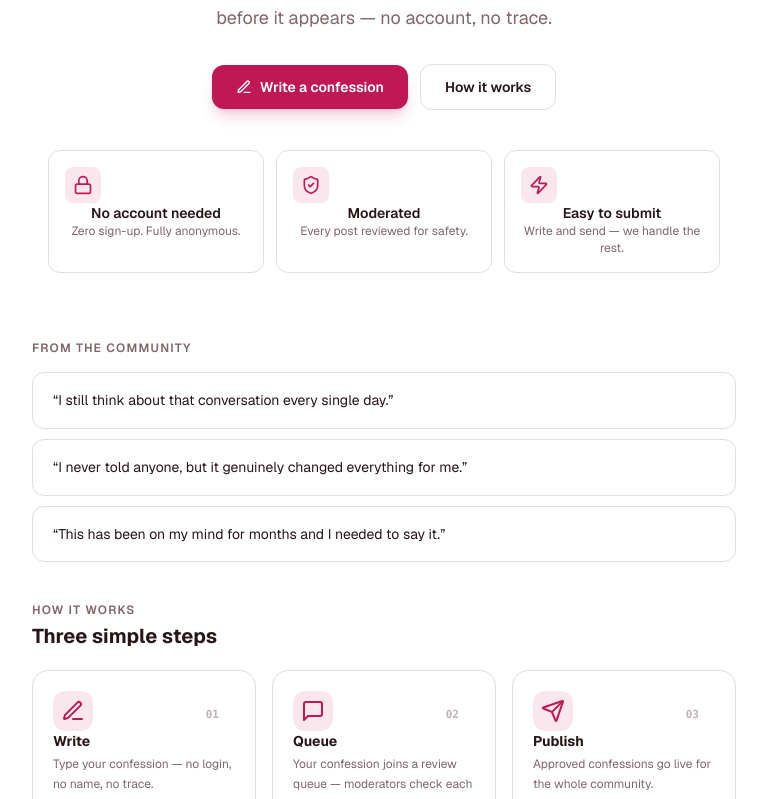
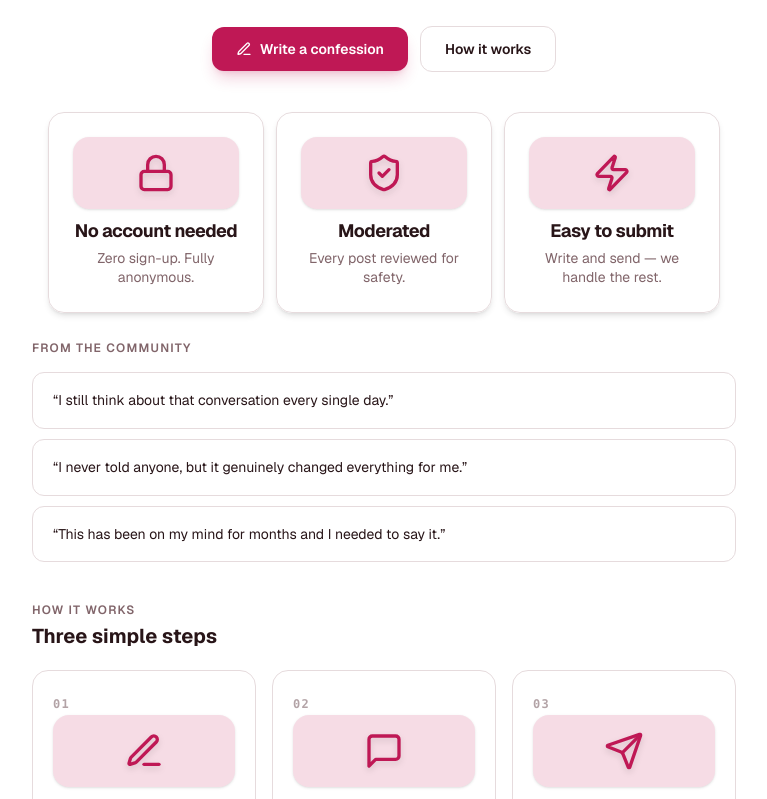
Before and after one commit to RexSixT9/gckconfessions, a Next.js app: page / in a window 1280 px wide. Shown: the part 461-1260 px from the top of the page, without its empty margins (256-1023 px from the left). Built offline with nearby package versions, Linux system fonts and the light colour scheme.

Commit message:
feat: enhance TiltCard styling for improved layout and accessibility

```diff
--- a/src/app/page.tsx
+++ b/src/app/page.tsx
@@ -99,14 +99,14 @@ export default function Home() {
             {featureHighlights.map(({ icon: Icon, title, desc, span }) => (
               <TiltCard
                 key={title}
-                className={`flex flex-col items-center gap-2 rounded-xl border border-[hsl(var(--border))]/60 bg-[hsl(var(--card))]/60 px-4 py-4 text-center backdrop-blur-sm ${span} w-full`}
+                className={`flex flex-col items-center gap-4 rounded-2xl border border-[hsl(var(--border))]/60 bg-[hsl(var(--card))]/80 px-6 py-6 text-center shadow-md hover:shadow-lg transition-all duration-200 ${span} w-full`}
                 aria-label={title}
               >
-                <span className="flex h-9 w-9 items-center justify-center rounded-lg bg-[hsl(var(--accent))]/10">
-                  <Icon className="h-5 w-5 text-[hsl(var(--accent))]" aria-hidden="true" />
+                <span className="flex items-center justify-center rounded-2xl bg-[hsl(var(--accent))]/15 p-4 mb-2 shadow-sm">
+                  <Icon className="h-8 w-8 sm:h-10 sm:w-10 text-[hsl(var(--accent))] drop-shadow-md" aria-hidden="true" />
                 </span>
-                <p className="text-sm font-semibold text-[hsl(var(--foreground))]">{title}</p>
-                <p className="hidden text-xs leading-snug text-[hsl(var(--muted-foreground))] sm:block">{desc}</p>
+                <p className="text-lg font-bold text-[hsl(var(--foreground))] mb-1 tracking-tight">{title}</p>
+                <p className="text-sm leading-snug text-[hsl(var(--muted-foreground))]">{desc}</p>
               </TiltCard>
             ))}
           </div>
@@ -153,28 +153,28 @@ export default function Home() {
                   <TiltCard
                     data-scroll-child
                     key={item.step}
-                    className="group relative flex cursor-pointer flex-col justify-between gap-6 overflow-hidden rounded-2xl border border-[hsl(var(--border))] bg-[hsl(var(--card))] p-4 transition-all duration-200 hover:border-[hsl(var(--accent))]/30 hover:bg-[hsl(var(--accent))]/5 hover:shadow-md hover:shadow-[hsl(var(--accent))]/8 active:scale-[0.98] sm:p-5"
+                    className="group relative flex cursor-pointer flex-col items-center justify-between gap-6 overflow-hidden rounded-2xl border border-[hsl(var(--border))] bg-[hsl(var(--card))]/90 p-5 transition-all duration-200 hover:border-[hsl(var(--accent))]/30 hover:bg-[hsl(var(--accent))]/10 hover:shadow-lg active:scale-[0.98]"
                     aria-label={item.title}
                   >
                     {/* subtle bg glow on hover */}
                     <div className="pointer-events-none absolute -right-6 -top-6 h-20 w-20 rounded-full bg-[hsl(var(--accent))]/10 opacity-0 blur-2xl transition-opacity duration-300 group-hover:opacity-100" />
 
                     {/* step number */}
-                    <span className="absolute right-4 top-4 font-mono text-[11px] font-bold tabular-nums text-[hsl(var(--muted-foreground))]/50 transition-colors duration-200 group-hover:text-[hsl(var(--accent))]/60">
+                    <span className="mb-2 font-mono text-xs font-bold tabular-nums text-[hsl(var(--muted-foreground))]/60 group-hover:text-[hsl(var(--accent))]/80 tracking-widest">
                       {item.step}
                     </span>
 
                     {/* icon */}
-                    <span className="flex h-10 w-10 items-center justify-center rounded-xl bg-[hsl(var(--accent))]/10 transition-all duration-200 group-hover:scale-110 group-hover:bg-[hsl(var(--accent))]/25">
-                      <Icon className="h-6 w-6 text-[hsl(var(--accent))]" aria-hidden="true" />
+                    <span className="flex items-center justify-center rounded-2xl bg-[hsl(var(--accent))]/15 p-4 mb-2 shadow-sm">
+                      <Icon className="h-8 w-8 sm:h-10 sm:w-10 text-[hsl(var(--accent))] drop-shadow-md" aria-hidden="true" />
                     </span>
 
                     {/* text */}
-                    <div>
-                      <p className="text-sm font-bold text-[hsl(var(--foreground))] transition-colors duration-200 group-hover:text-[hsl(var(--accent))]">
+                    <div className="flex flex-col items-center">
+                      <p className="text-base font-bold text-[hsl(var(--foreground))] group-hover:text-[hsl(var(--accent))] mb-1 tracking-tight transition-colors duration-200">
                         {item.title}
                       </p>
-                      <p className="mt-1 text-xs leading-relaxed text-[hsl(var(--muted-foreground))]">{item.desc}</p>
+                      <p className="mt-1 text-xs leading-relaxed text-[hsl(var(--muted-foreground))] text-center">{item.desc}</p>
                     </div>
                   </TiltCard>
                 );
```
